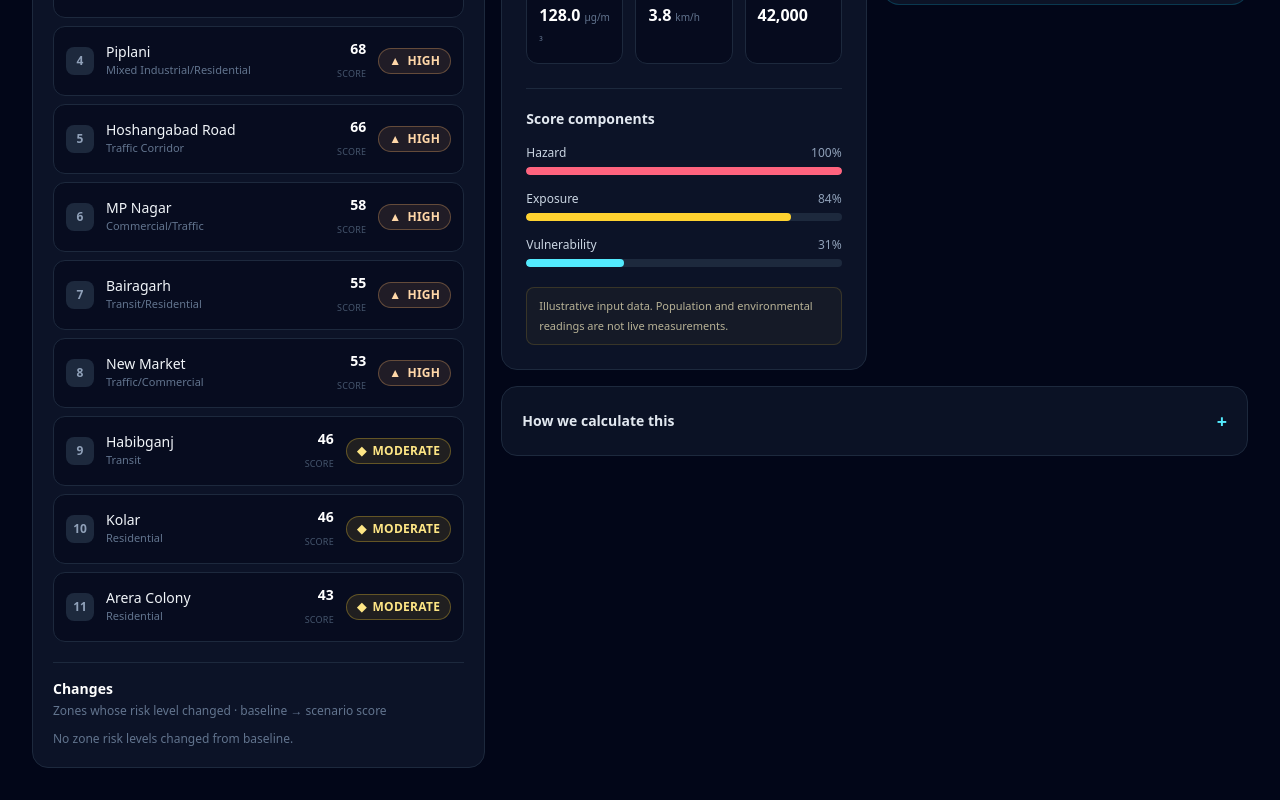
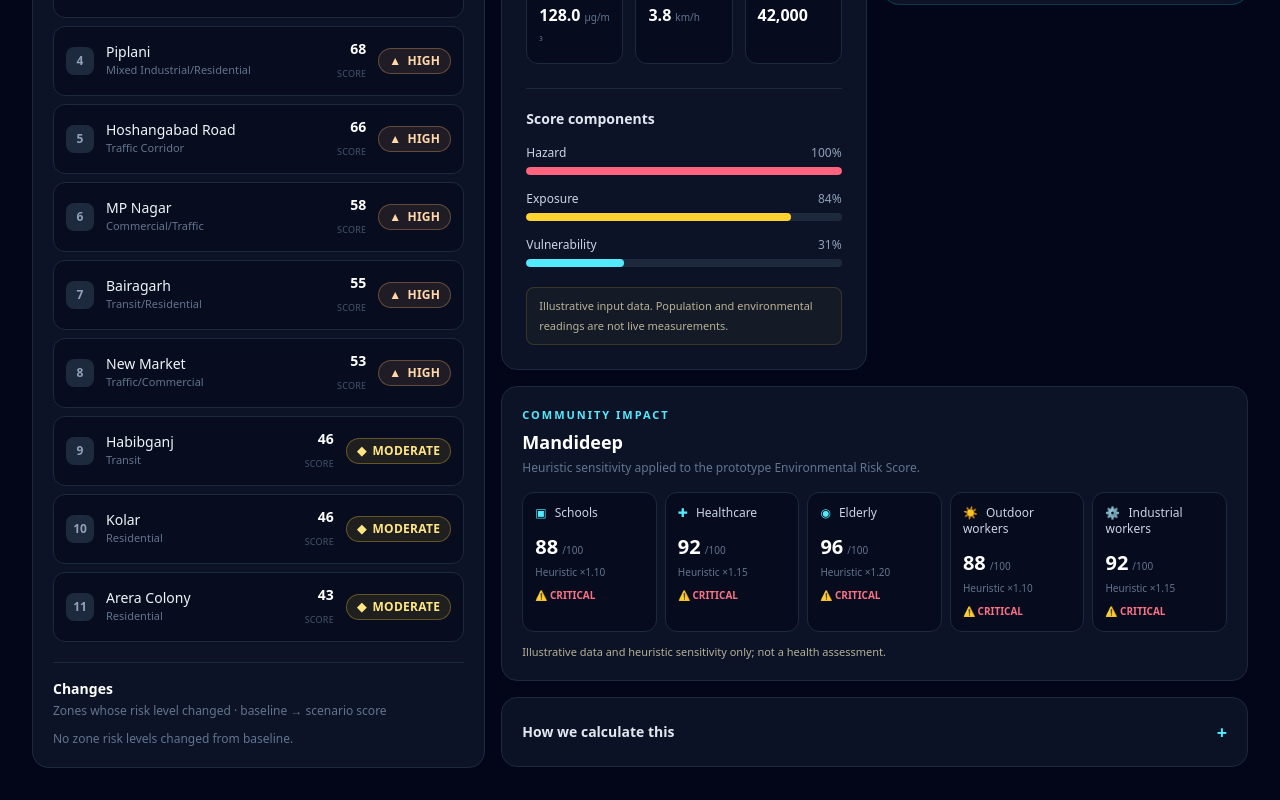
Before and after one commit to Virtualord/vayushield, a React (Vite) app in the folder client/: page / in a window 1280 px wide. Shown: the part 1412-2212 px from the top of the page. Built offline with nearby package versions, Linux system fonts and the light colour scheme.

Commit message:
feat(ui): add community impact view

```diff
--- /dev/null
+++ b/client/src/components/CommunityImpact.jsx
@@ -0,0 +1,33 @@
+import { riskColors } from '../utils/riskMapPresentation.js';
+
+const groupIcons = {
+  Schools: '▣',
+  Healthcare: '✚',
+  Elderly: '◉',
+  'Outdoor workers': '☀',
+  'Industrial workers': '⚙',
+};
+const levelIcons = { CRITICAL: '⚠', HIGH: '▲', MODERATE: '◆', LOW: '✓' };
+
+export default function CommunityImpact({ impacts, zoneName }) {
+  return (
+    <section aria-label="Community impact" className="rounded-2xl border border-slate-800 bg-slate-900/80 p-4 sm:p-5">
+      <div>
+        <p className="text-[11px] font-semibold uppercase tracking-[0.18em] text-cyan-300">Community impact</p>
+        <h3 className="mt-1 text-lg font-semibold text-white">{zoneName}</h3>
+        <p className="mt-1 text-xs text-slate-500">Heuristic sensitivity applied to the prototype Environmental Risk Score.</p>
+      </div>
+      <ul className="mt-4 grid gap-2 sm:grid-cols-2 xl:grid-cols-5">
+        {impacts.map(({ group, score, level, multiplier }) => (
+          <li key={group} className="rounded-xl border border-slate-800 bg-slate-950/60 p-3">
+            <p className="text-xs font-medium text-slate-300"><span aria-hidden="true" className="mr-2 text-cyan-300">{groupIcons[group]}</span>{group}</p>
+            <p className="mt-3 text-xl font-semibold tabular-nums text-white">{score}<span className="ml-1 text-[10px] font-normal text-slate-500">/100</span></p>
+            <p className="mt-1 text-[10px] text-slate-500">Heuristic ×{multiplier.toFixed(2)}</p>
+            <p className="mt-2 text-[10px] font-bold" style={{ color: riskColors[level] }}><span aria-hidden="true">{levelIcons[level]} </span>{level}</p>
+          </li>
+        ))}
+      </ul>
+      <p className="mt-3 text-[11px] text-amber-100/70">Illustrative data and heuristic sensitivity only; not a health assessment.</p>
+    </section>
+  );
+}
--- a/client/src/main.jsx
+++ b/client/src/main.jsx
@@ -9,8 +9,9 @@ import RiskMap from './components/RiskMap.jsx';
 import RiskCard from './components/RiskCard.jsx';
 import SummaryStrip from './components/SummaryStrip.jsx';
 import ScenarioSimulator from './components/ScenarioSimulator.jsx';
+import CommunityImpact from './components/CommunityImpact.jsx';
 import { activeZones as zones } from './data/zones.js';
-import { compareScenarios, rankZones } from './utils/riskEngine.js';
+import { compareScenarios, groupImpact, rankZones } from './utils/riskEngine.js';
 import { buildDashboardSummary } from './utils/dashboardSummary.js';
 import './style.css';
 
@@ -29,6 +30,10 @@ function App() {
   const selectedAssessment = useMemo(
     () => assessments.find(({ zone }) => zone.id === selectedZoneId),
     [assessments, selectedZoneId],
+  );
+  const selectedGroupImpact = useMemo(
+    () => selectedAssessment ? groupImpact(selectedAssessment) : [],
+    [selectedAssessment],
   );
 
   return (
@@ -73,6 +78,7 @@ function App() {
                   scenario={scenario}
                 />
               </div>
+              <CommunityImpact impacts={selectedGroupImpact} zoneName={selectedAssessment.zone.name} />
               <HowWeCalculate />
             </div>
           )}
```
Also changed, not shown: 1 other file (tests, documents, lock files or other folders).
